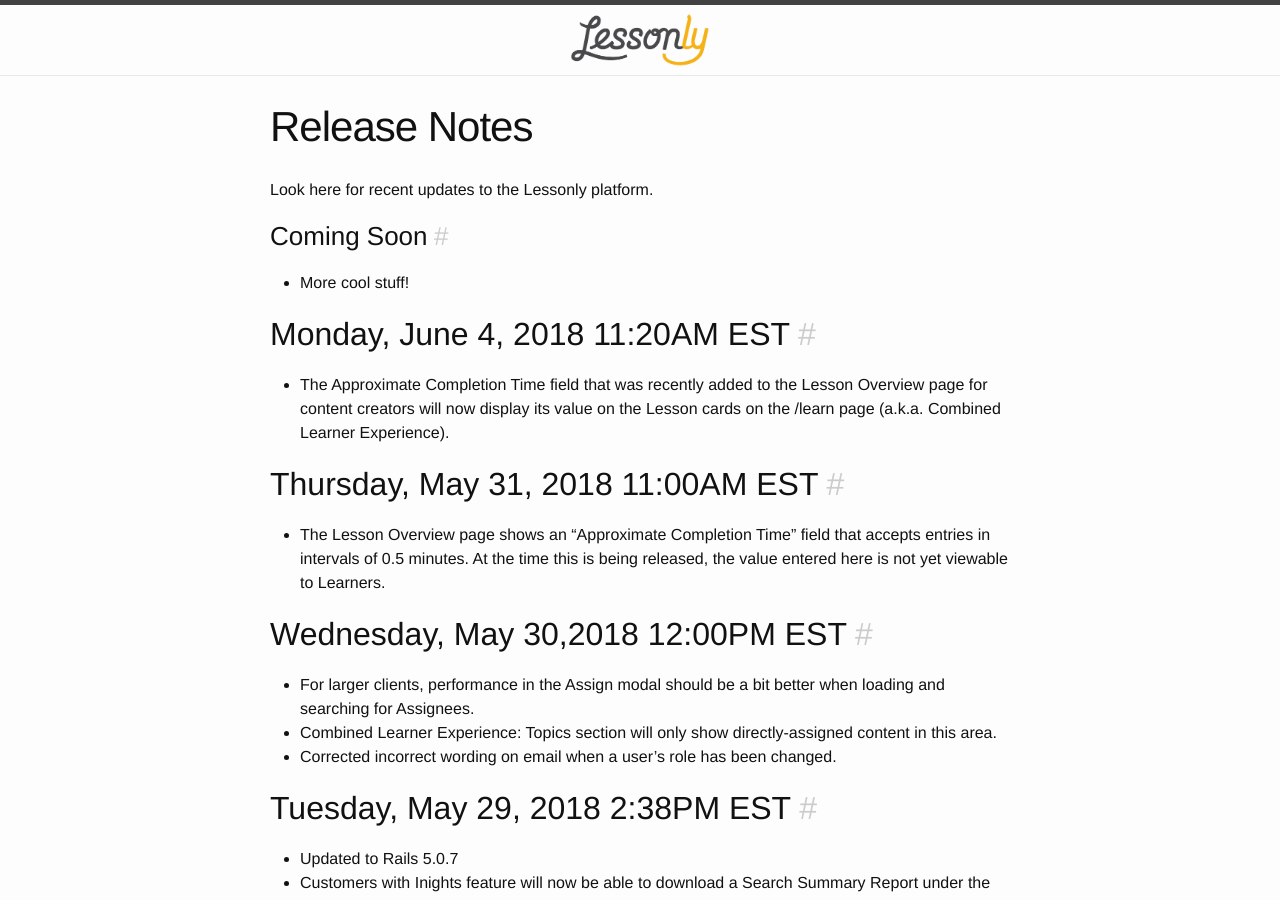
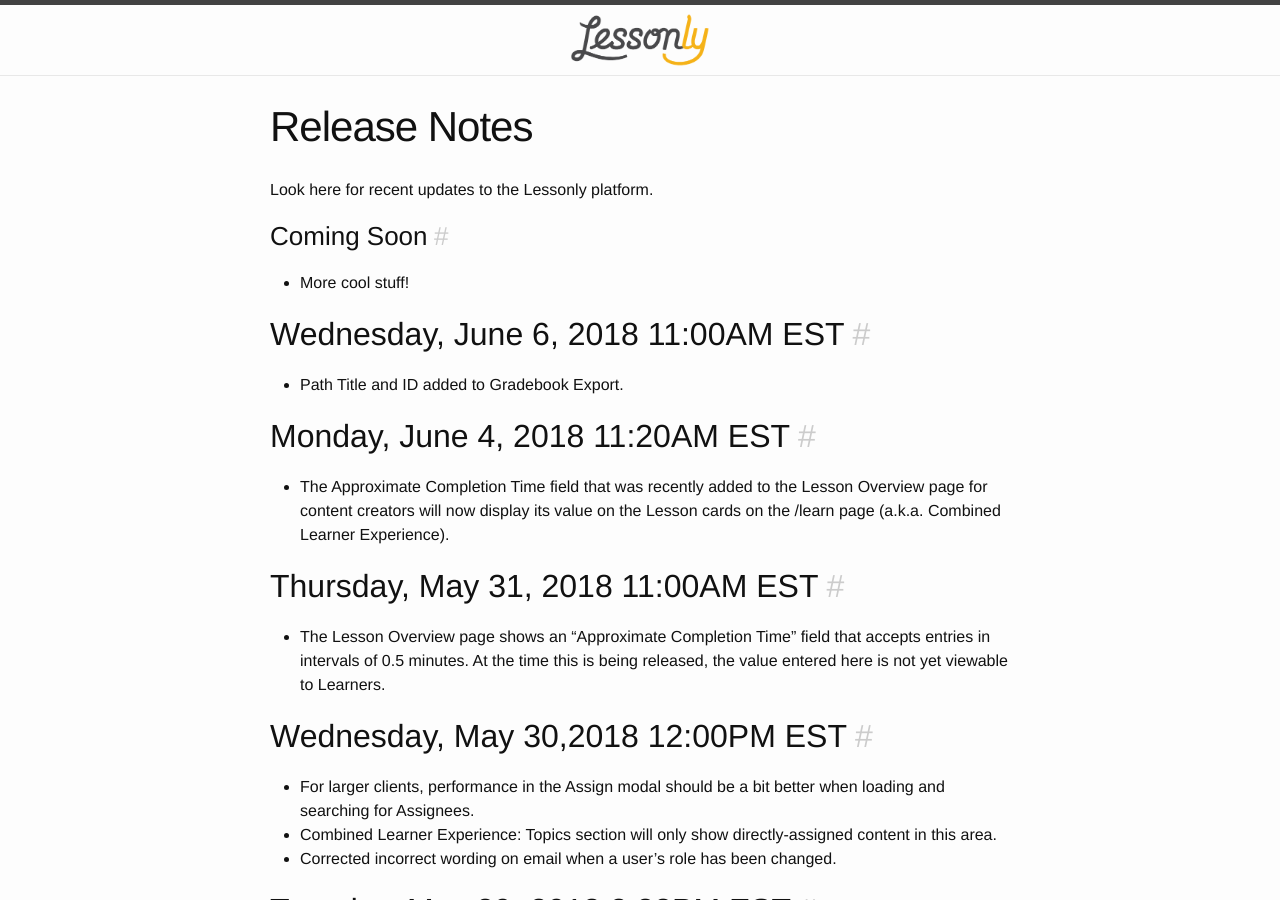
Before and after one commit to isabella232/lessonly.github.io, a Jekyll site: the page built from release-notes.md, in a window 1280 px wide and 900 px high. Built offline with Jekyll 4.4.1, drawn with Linux system fonts in a browser that asks for light colours.

Commit message:
Update release-notes.md

```diff
--- a/release-notes.md
+++ b/release-notes.md
@@ -7,6 +7,9 @@
 
 ### Coming Soon
 - More cool stuff!
+
+## Wednesday, June 6, 2018 11:00AM EST
+- Path Title and ID added to Gradebook Export.
 
 ## Monday, June 4, 2018 11:20AM EST
 - The Approximate Completion Time field that was recently added to the Lesson Overview page for content creators will now display its value on the Lesson cards on the /learn page (a.k.a. Combined Learner Experience).
```
